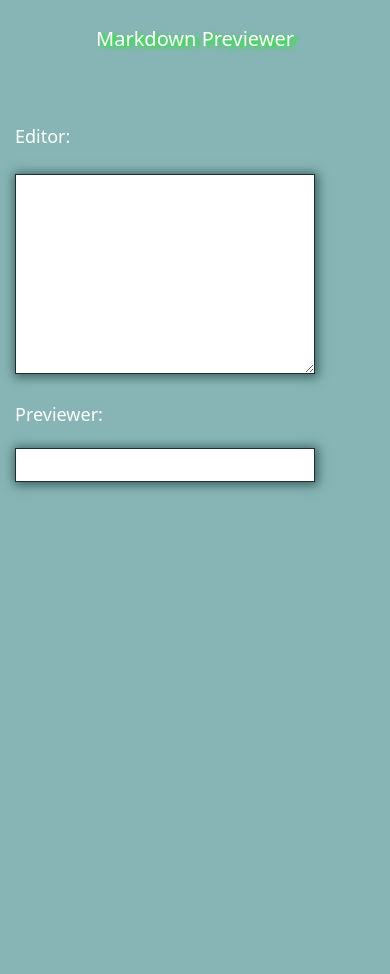
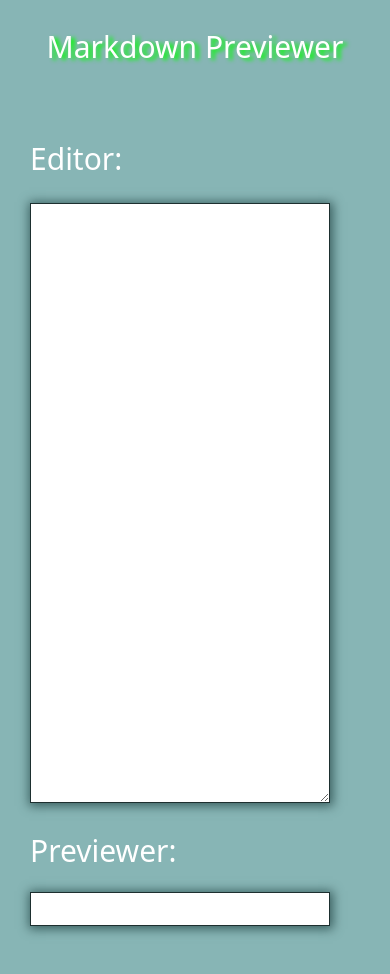
Before and after one commit to ygordeoliveira/markdown-previewer-Freecodecamp, a React (Create React App) app: page / in a window 390 px wide. Before the commit the page ends 844 px from the top, so only its background shows below. Built offline with nearby package versions, Linux system fonts and the light colour scheme.

Commit message:
Changes to the initial project style and responsiveness

```diff
--- a/src/App.css
+++ b/src/App.css
@@ -8,12 +8,12 @@ header {
 }
 
 h1 {
-    margin-left: 15px;
+    margin-left: 30px;
     font-size: 30px;
 }
 
 h2 {
-    margin-left: 20px;
+    margin-left: 30px;
 }
 
 .preview img {
@@ -27,19 +27,19 @@ h2 {
 
 textarea {
     margin-top: 10px;
-    margin-left: 15px;
+    margin-left: 20px;
     width: 700px;
-    height: 500px;
+    height: 600px
 }
 
 #preview {
     margin-top: 23px;
+    margin-right: 28px;
     max-width: 100%; /* Defina o máximo para permitir redimensionamento */
     width: 700px; /* Largura inicial */
     transition: width 0.3s ease; /* Adicione uma transição suave para a largura */
     word-wrap: break-word;
     max-height: 100%;
-    margin-left: 20px;
 }
 
 /* Define a largura máxima para as imagens dentro do preview */
@@ -47,72 +47,156 @@ img {
     max-width: 100%; /* A imagem não excederá a largura do contêiner */
 }
 
-@media (max-width: 840px) {
-    header {
-        font-size: 30px;
+@media screen and (max-width: 1406px) and (min-width: 1395px) {
+    h1, h2 {
+        margin-left: 40px;
     }
 
     textarea {
         /* Defina os estilos desejados para o textarea em telas pequenas aqui */
-        width: 650px; /* Reduza a largura para ocupar toda a largura da tela */
-        height: 200px; /* Defina a altura desejada */
+        margin-left: 30px;
+        width: 700px; /* Reduza a largura para ocupar toda a largura da tela */
+        height: 400px; /* Defina a altura desejada */
     }
 
     #preview {
-        width: 650px;/* Defina os estilos desejados para o preview em telas pequenas aqui */
+        margin-left: 40px;
+        width: 700px;/* Defina os estilos desejados para o preview em telas pequenas aqui */
         max-height: 100%;
         word-wrap: break-word;
     }
 }
 
-@media screen and (max-width: 630px) and (min-width: 400px){
+@media screen and (max-width: 1394px) and (min-width: 1035px) {
     header {
-        font-size: 20px;
+        font-size: 30px;
     }
 
     h1, h2 {
-        margin-left: 15px;
-        font-size: 18px;
+        margin-left: 175px;
+    }
+
+    textarea {
+        margin-left: 175px;
+        width: 850px; /* Reduza a largura para ocupar toda a largura da tela */
+        height: 400px; /* Defina a altura desejada */
+    }
+
+    #preview {
+        margin-left: 175px;
+        width: 850px;
+        max-height: 100%;
+        word-wrap: break-word;
+    }
+}
+
+@media screen and (max-width: 1034px) and (min-width: 800px) {
+    header {
+        font-size: 30px;
+    }
+
+    h1, h2 {
+        margin-left: 120px;
+        font-size: 30px;
+    }
+    textarea, #preview {
+        margin-left: 120px;
+        width: 700px;
+    }
+}
+
+@media screen and (max-width: 830px) and (min-width: 720px) {
+    header {
+        font-size: 30px;
+    }
+
+    h1, h2 {
+        margin-left: 25px;
+        font-size: 30px;
     }
     textarea, #preview {
         margin-left: 15px;
-        width: 400px;
+        width: 700px;
     }
 }
 
-@media screen and (max-width: 399px) and (min-width: 300px){
+@media screen and (max-width: 720px) and (min-width: 635px) {
     header {
-        font-size: 20px;
+        font-size: 30px;
     }
 
     h1, h2 {
-        margin-left: 15px;
-        font-size: 18px;
+        margin-left: 35px;
+        font-size: 30px;
     }
     textarea, #preview {
-        margin-left: 15px;
+        margin-left: 30px;
+        width: 600px;
+    }
+}
+
+@media screen and (max-width: 635px) and (min-width: 535px) {
+    h1, h2 {
+        margin-left: 30px;
+        font-size: 30px;
+    }
+    textarea, #preview {
+        margin-left: 27px;
+        width: 500px;
+    }
+}
+
+@media screen and (max-width: 535px) and (min-width: 435px) {
+    h1, h2 {
+        margin-left: 30px;
+        font-size: 30px;
+    }
+    textarea, #preview {
+        margin-left: 30px;
+        width: 430px;
+    }
+}
+
+@media screen and (max-width: 435px) and (min-width: 335px) {
+    h1, h2 {
+        margin-left: 30px;
+        font-size: 30px;
+    }
+    textarea, #preview {
+        margin-left: 30px;
         width: 300px;
     }
 }
 
-@media screen and (max-width: 299px) and (min-width: 200px){
+@media screen and (max-width: 335px) and (min-width: 235px) {
     h1, h2, header {
-        margin-left: 15px;
-        font-size: 18px;
+        margin-left: 27px;
+        font-size: 25px;
     }
     textarea, #preview {
-        margin-left: 15px;
+        margin-left: 33px;
         width: 200px;
     }
 }
 
-@media screen and (max-width: 199px) and (min-width: 100px){
-    h1, h2, header {
-        margin-left: 15px;
-        font-size: 13px;
+@media screen and (max-width: 235px) and (min-width: 100px) {
+    header {
+        font-size: 10px;
+        margin-top: 15px;
     }
-    textarea, #preview {
-        margin-left: 15px;
-        width: 100px;
+
+    h1, h2 {
+        margin-left: 10px;
+        font-size: 10px;
+    }
+    textarea {
+        margin-left: 10px;
+        width: 130px;
+        height: 100px;
+    }
+
+    #preview {
+        margin-left: 10px;
+        width: 130px;
     }
 }
```
